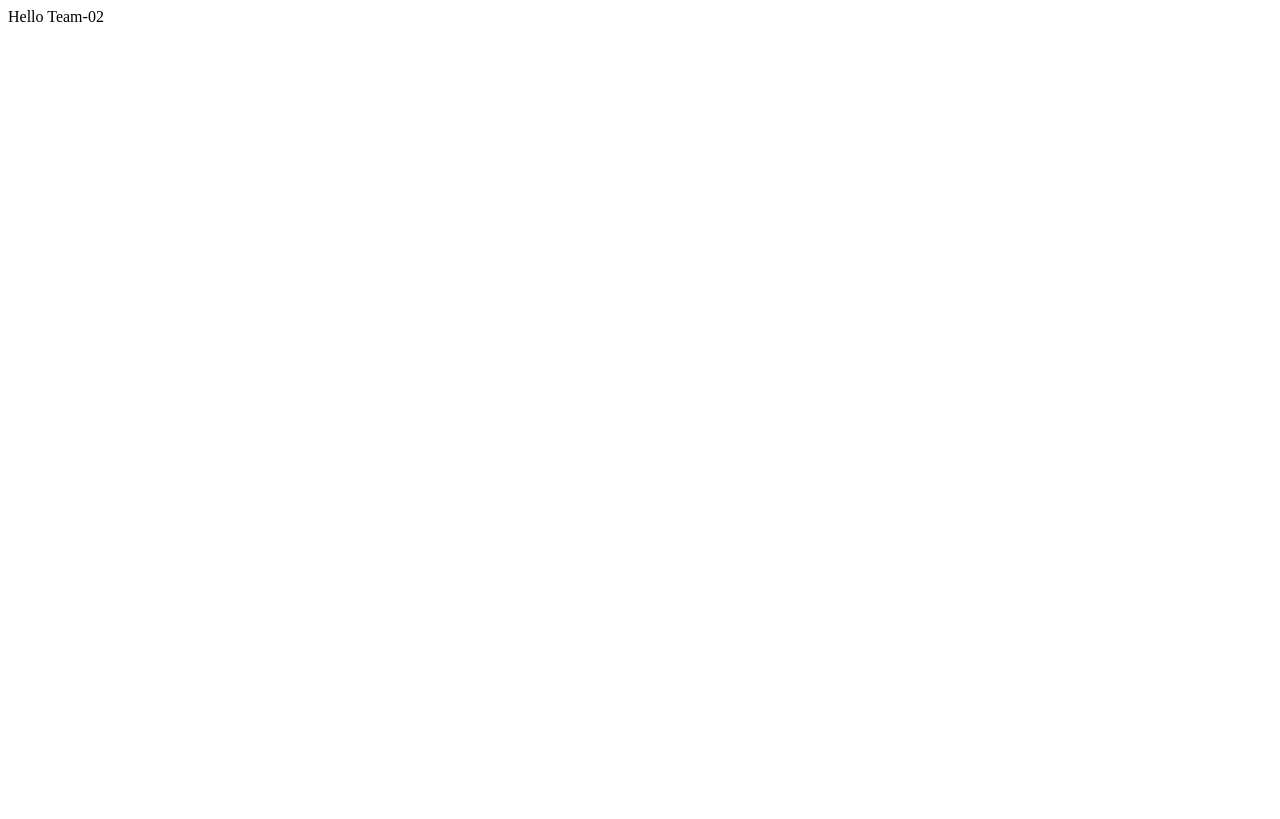
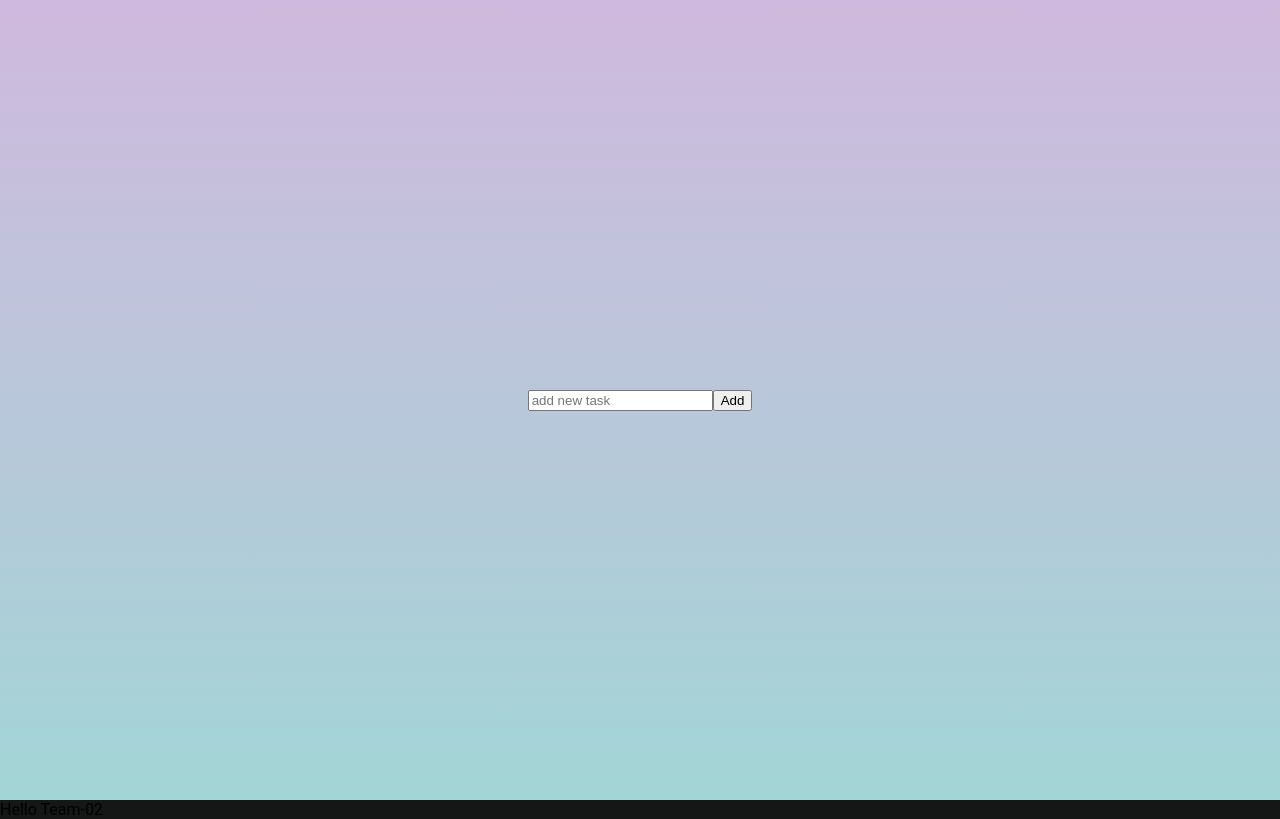
Before and after one commit to evvic/ToDo_App, a React (Create React App) app in the folder frontend/: page / in a window 1280 px wide. Built offline with nearby package versions, Linux system fonts and the light colour scheme.

Commit message:
working on AddItem component

```diff
--- a/frontend/src/App.css
+++ b/frontend/src/App.css
@@ -1,38 +1,34 @@
-.App {
-  text-align: center;
+body {
+  margin: 0;
+  background: #151616;
+  font-family: roboto;
+  -webkit-font-smoothing: antialiased;
+  -moz-osx-font-smoothing: grayscale;
 }
 
-.App-logo {
-  height: 40vmin;
-  pointer-events: none;
+code {
+  font-family: source-code-pro, Menlo, Monaco, Consolas, 'Courier New',
+    monospace;
 }
 
-@media (prefers-reduced-motion: no-preference) {
-  .App-logo {
-    animation: App-logo-spin infinite 20s linear;
-  }
+
+:root {
+  --bg:  #242526;
+  --bg-accent: #484a4d;
+  --text-color: #dadce1;
+  --nav-size: 60px;
+  --border: 1px solid #474a4d;
+  --border-radius: 8px;
+  --speed: 500ms;
 }
 
-.App-header {
-  background-color: #282c34;
-  min-height: 100vh;
-  display: flex;
-  flex-direction: column;
-  align-items: center;
-  justify-content: center;
-  font-size: calc(10px + 2vmin);
-  color: white;
+ul {
+  list-style: none;
+  margin: 0;
+  padding: 0;
 }
 
-.App-link {
-  color: #61dafb;
+a {
+  color: var(--text-color);
+  text-decoration: none;;
 }
-
-@keyframes App-logo-spin {
-  from {
-    transform: rotate(0deg);
-  }
-  to {
-    transform: rotate(360deg);
-  }
-}
--- a/frontend/src/App.js
+++ b/frontend/src/App.js
@@ -1,14 +1,16 @@
 import React from 'react';
 import { BrowserRouter as Router } from 'react-router-dom';
 
+import ToDoList from './components/ToDoList';
 import './App.css';
 
 
 function App() {
   return (
 
-    <>
+  <>
     <Router>
+      <ToDoList />
       Hello Team-02
     </Router>
   </>
--- /dev/null
+++ b/frontend/src/components/AddItem.js
@@ -0,0 +1,83 @@
+import React, {useState} from 'react';
+import './ToDoList.css';
+
+const AddItem = props => {
+
+    const [i, increment] = useState(0);
+
+    const [task, setTask] = useState({
+        text: "",
+        date_created: null,
+        date_completed: null,
+    });
+    const [added, setAdded] = useState(false);
+    const [valid, setValid] = useState(false);
+    const [typing, setTyping] = useState(false);
+
+
+    const HandleInputChange = (event) => {
+        setTask({...task,
+            text: event.target.value,
+            date_created: new Date() });
+        setTyping(true);
+        //console.log(task);
+    }
+
+    // when button/enter is pressed, check it has text and set true
+    const HandleSubmit = (event) => {
+        event.preventDefault();
+        if(task.text) setValid(true);
+        setAdded(true);
+        appendItem(task);
+        ResetInput(task);
+    }
+
+    // array of tasks TO-DO
+    var [itemsdo, setItems] = useState([]);
+
+    const appendItem = (task) => {
+        setItems([ ...itemsdo, {
+            id: i,//itemsdo.length,
+            text: task.text,
+            date_created: task.date_created,
+            date_completed: task.date_completed,
+        }])
+
+        increment(i + 1); //establishing next key/ID
+        console.log("increment");
+        console.log(i);
+    }
+
+    const ResetInput = (task) => {
+        setTask({...task,
+            text: "",
+            date_created: null });
+        setAdded(false);
+        setTyping(false);
+    }
+
+    console.log("near AddItem return");
+    return(
+        <>
+        <div className='Adding'>
+            <form className='sumthin' onSubmit={HandleSubmit}>
+                {(added || !typing) && valid ? <div className='success-message'>Task successfully added!</div> : null}
+
+                <input
+                    onChange={HandleInputChange}
+                    required='required'
+                    value={task.text}
+                    placeholder='add new task'
+                    className='adding-box'/>
+                <button type='submit'>Add</button>
+                <br/>
+                {added && !task.text ? <span>must not be empty</span> : null}
+
+            </form>
+        </div>
+
+        </>
+    );
+};
+
+export default AddItem;
--- a/frontend/src/components/ToDoList.js
+++ b/frontend/src/components/ToDoList.js
@@ -1,12 +1,12 @@
 import React from 'react';
 import './ToDoList.css';
-
+import AddItem from './AddItem';
 
 function ToDoList() {
 
     return(
         <div className='ToDoListy'>
-            {/*<AddItem/>  */}
+            {<AddItem/> }
         </div>
     );
 }
```
